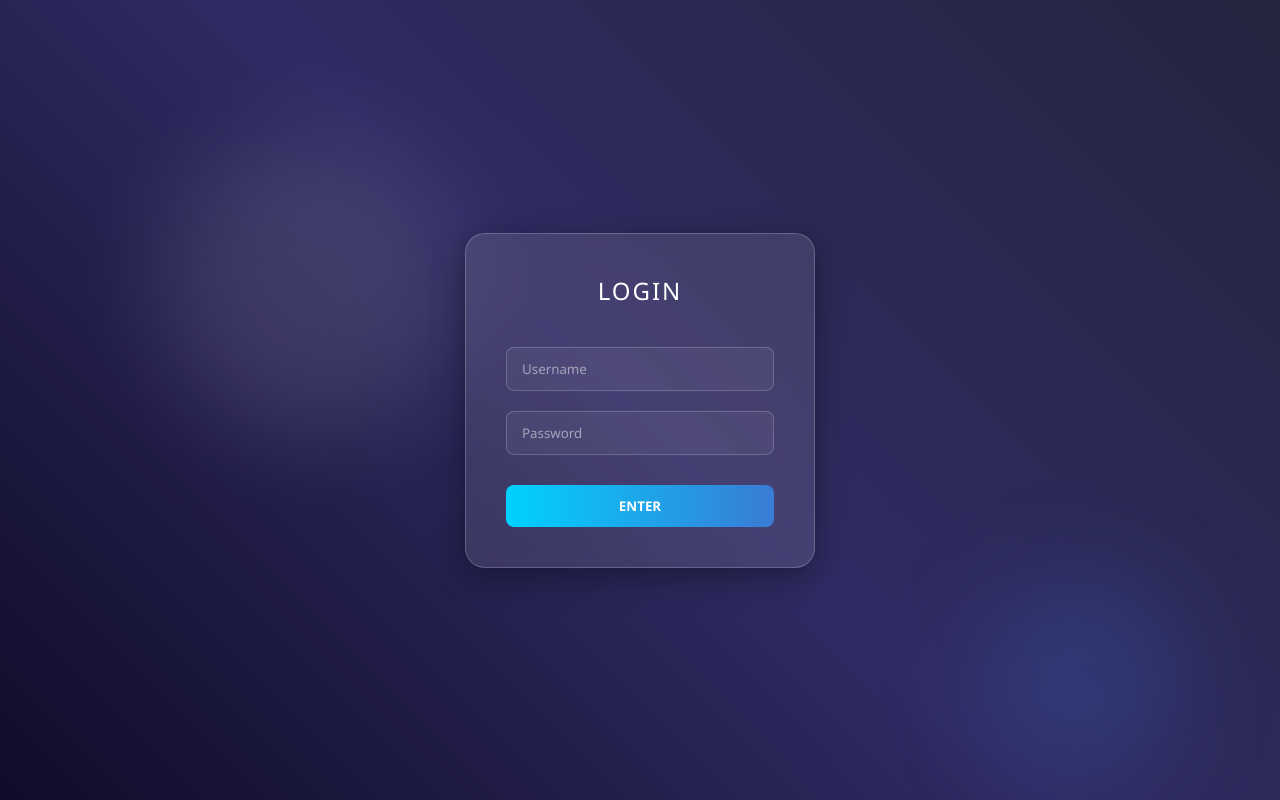
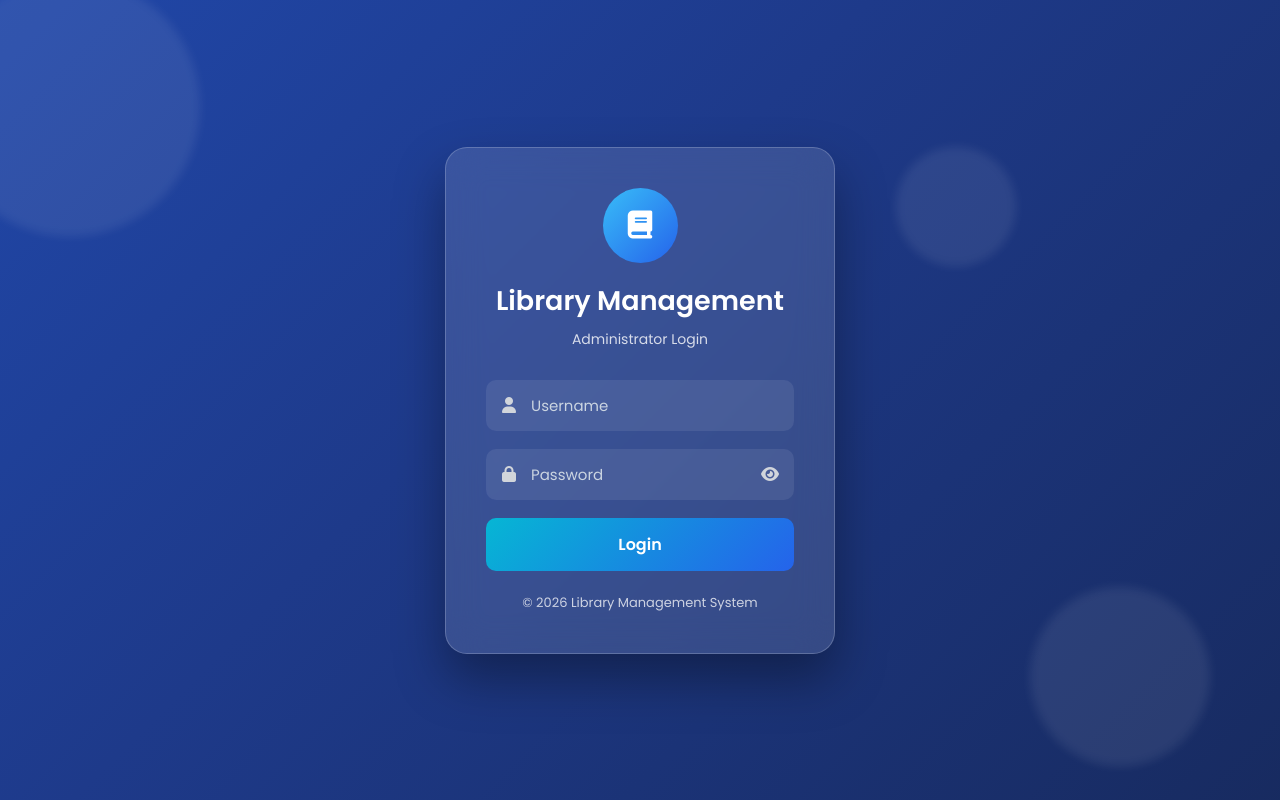
Before and after one commit to tanishktyagi17/Library-Management-System, a Flask app: page /login in a window 1280 px wide. Run offline with Flask 3, Linux system fonts and the light colour scheme.

Commit message:
Revamp login page title and styles
Updated the title and enhanced styling for the login page, including background animations and input fields.

```diff
--- a/templates/login.html
+++ b/templates/login.html
@@ -3,134 +3,344 @@
 <head>
     <meta charset="UTF-8">
     <meta name="viewport" content="width=device-width, initial-scale=1.0">
-    <title>Modern Login</title>
+    <title>Library Management System | Login</title>
+
+    <!-- Google Font -->
+    <link href="https://fonts.googleapis.com/css2?family=Poppins:wght@300;400;500;600;700&display=swap" rel="stylesheet">
+
+    <!-- Font Awesome -->
+    <link rel="stylesheet"
+          href="https://cdnjs.cloudflare.com/ajax/libs/font-awesome/6.7.2/css/all.min.css">
+
     <style>
-        /* General Reset & Background */
-        * {
-            margin: 0;
-            padding: 0;
-            box-sizing: border-box;
-            font-family: 'Segoe UI', Tahoma, Geneva, Verdana, sans-serif;
+
+*{
+    margin:0;
+    padding:0;
+    box-sizing:border-box;
+    font-family:'Poppins',sans-serif;
 }
 
-        body {
-            height: 100vh;
-            display: flex;
-            justify-content: center;
-            align-items: center;
-            background: linear-gradient(45deg, #0f0c29, #302b63, #24243e);
-            overflow: hidden;
+body{
+    height:100vh;
+    display:flex;
+    justify-content:center;
+    align-items:center;
+    overflow:hidden;
+    background:linear-gradient(-45deg,#0f172a,#1e3a8a,#2563eb,#06b6d4);
+    background-size:400% 400%;
+    animation:bg 12s ease infinite;
 }
 
-        /* Floating Background Circles for Depth */
-        .background-blobs {
-            position: absolute;
-            width: 100%;
-            height: 100%;
-            z-index: -1;
+@keyframes bg{
+    0%{background-position:0% 50%;}
+    50%{background-position:100% 50%;}
+    100%{background-position:0% 50%;}
 }
 
-        .blob {
-            position: absolute;
-            background: rgba(255, 255, 255, 0.1);
-            border-radius: 50%;
-            filter: blur(50px);
-            animation: float 20s infinite alternate;
+.circle{
+    position:absolute;
+    border-radius:50%;
+    background:rgba(255,255,255,.08);
+    filter:blur(5px);
+    animation:float 10s infinite ease-in-out alternate;
 }
 
-        /* Glassmorphism Card */
-        .login-container {
-            background: rgba(255, 255, 255, 0.1);
-            backdrop-filter: blur(15px);
-            border: 1px solid rgba(255, 255, 255, 0.2);
-            padding: 40px;
-            border-radius: 20px;
-            box-shadow: 0 8px 32px 0 rgba(0, 0, 0, 0.37);
-            width: 350px;
-            text-align: center;
-            animation: fadeIn 1s ease-out;
+.circle:nth-child(1){
+    width:260px;
+    height:260px;
+    left:-60px;
+    top:-50px;
 }
 
-        h2 {
-            color: white;
-            margin-bottom: 30px;
-            font-weight: 300;
-            letter-spacing: 2px;
+.circle:nth-child(2){
+    width:180px;
+    height:180px;
+    right:70px;
+    bottom:60px;
 }
 
-        /* Input Styling */
-        input {
-            width: 100%;
-            padding: 12px 15px;
-            margin: 10px 0;
-            background: rgba(255, 255, 255, 0.05);
-            border: 1px solid rgba(255, 255, 255, 0.2);
-            border-radius: 8px;
-            color: white;
-            outline: none;
-            transition: 0.3s;
+.circle:nth-child(3){
+    width:120px;
+    height:120px;
+    left:70%;
+    top:15%;
 }
 
-        input::placeholder {
-            color: rgba(255, 255, 255, 0.5);
+@keyframes float{
+    from{transform:translateY(0);}
+    to{transform:translateY(35px);}
 }
 
-        input:focus {
-            background: rgba(255, 255, 255, 0.1);
-            border-color: #00d2ff;
-            box-shadow: 0 0 10px rgba(0, 210, 255, 0.3);
+.login-box{
+
+    width:390px;
+    padding:40px;
+    border-radius:22px;
+
+    background:rgba(255,255,255,.12);
+    backdrop-filter:blur(18px);
+
+    border:1px solid rgba(255,255,255,.2);
+
+    box-shadow:0 25px 50px rgba(0,0,0,.35);
+
+    color:white;
+
 }
 
-        /* Button Styling */
-        button {
-            width: 100%;
-            padding: 12px;
-            margin-top: 20px;
-            border: none;
-            border-radius: 8px;
-            background: linear-gradient(to right, #00d2ff, #3a7bd5);
-            color: white;
-            font-weight: bold;
-            cursor: pointer;
-            transition: transform 0.2s, box-shadow 0.2s;
+.logo{
+
+    width:75px;
+    height:75px;
+
+    margin:auto;
+    margin-bottom:18px;
+
+    border-radius:50%;
+
+    background:linear-gradient(135deg,#38bdf8,#2563eb);
+
+    display:flex;
+    justify-content:center;
+    align-items:center;
+
+    font-size:28px;
 }
 
-        button:hover {
-            transform: translateY(-2px);
-            box-shadow: 0 5px 15px rgba(0, 210, 255, 0.4);
+h1{
+
+    text-align:center;
+    font-size:27px;
+    font-weight:600;
 }
 
-        button:active {
-            transform: translateY(0);
+.subtitle{
+
+    text-align:center;
+    opacity:.8;
+    margin-top:8px;
+    margin-bottom:30px;
+    font-size:14px;
 }
 
-        /* Animations */
-        @keyframes fadeIn {
-            from { opacity: 0; transform: translateY(20px); }
-            to { opacity: 1; transform: translateY(0); }
+.input-box{
+
+    position:relative;
+    margin-bottom:18px;
 }
 
-        @keyframes float {
-            0% { transform: translate(0, 0); }
-            100% { transform: translate(50px, 100px); }
+.input-box i:first-child{
+
+    position:absolute;
+    left:16px;
+    top:50%;
+    transform:translateY(-50%);
+    color:#d1d5db;
 }
+
+.input-box input{
+
+    width:100%;
+    padding:14px 45px;
+    border-radius:10px;
+    border:none;
+    outline:none;
+
+    background:rgba(255,255,255,.08);
+    color:white;
+    font-size:15px;
+    transition:.3s;
+}
+
+.input-box input::placeholder{
+    color:#cbd5e1;
+}
+
+.input-box input:focus{
+
+    background:rgba(255,255,255,.15);
+    box-shadow:0 0 15px rgba(56,189,248,.4);
+}
+
+.toggle{
+
+    position:absolute;
+    right:15px;
+    top:50%;
+    transform:translateY(-50%);
+    cursor:pointer;
+    color:#d1d5db;
+}
+
+.error{
+
+    background:#dc262620;
+    border:1px solid #ef4444;
+    color:#fecaca;
+
+    padding:12px;
+    border-radius:8px;
+    margin-bottom:18px;
+    font-size:14px;
+}
+
+button{
+
+    width:100%;
+    padding:14px;
+    border:none;
+    border-radius:10px;
+
+    background:linear-gradient(135deg,#06b6d4,#2563eb);
+
+    color:white;
+    font-size:16px;
+    font-weight:600;
+
+    cursor:pointer;
+
+    transition:.3s;
+}
+
+button:hover{
+
+    transform:translateY(-2px);
+    box-shadow:0 12px 25px rgba(37,99,235,.4);
+}
+
+.footer{
+
+    text-align:center;
+    margin-top:22px;
+    font-size:13px;
+    opacity:.75;
+}
+
+.spinner{
+
+    display:none;
+    margin-left:8px;
+}
+
+@media(max-width:450px){
+
+.login-box{
+
+width:92%;
+padding:30px 25px;
+
+}
+
+}
+
     </style>
+
 </head>
+
 <body>
 
-    <div class="background-blobs">
-        <div class="blob" style="width: 300px; height: 300px; top: 10%; left: 10%;"></div>
-        <div class="blob" style="width: 200px; height: 200px; bottom: 10%; right: 10%; background: rgba(58, 123, 213, 0.2);"></div>
+<div class="circle"></div>
+<div class="circle"></div>
+<div class="circle"></div>
+
+<div class="login-box">
+
+    <div class="logo">
+        <i class="fas fa-book"></i>
     </div>
 
-    <div class="login-container">
-        <h2>LOGIN</h2>
-        <form method="POST">
-            <input type="text" name="username" placeholder="Username" required>
-            <input type="password" name="password" placeholder="Password" required>
-            <button type="submit">ENTER</button>
+    <h1>Library Management</h1>
+
+    <div class="subtitle">
+        Administrator Login
+    </div>
+
+    {% if error %}
+    <div class="error">
+        <i class="fas fa-circle-exclamation"></i>
+        {{ error }}
+    </div>
+    {% endif %}
+
+    <form method="POST" id="loginForm">
+
+        <div class="input-box">
+
+            <i class="fas fa-user"></i>
+
+            <input
+                type="text"
+                name="username"
+                placeholder="Username"
+                autocomplete="username"
+                required>
+
+        </div>
+
+        <div class="input-box">
+
+            <i class="fas fa-lock"></i>
+
+            <input
+                type="password"
+                id="password"
+                name="password"
+                placeholder="Password"
+                autocomplete="current-password"
+                required>
+
+            <i class="fas fa-eye toggle" id="togglePassword"></i>
+
+        </div>
+
+        <button type="submit" id="loginBtn">
+
+            Login
+
+            <i class="fas fa-spinner fa-spin spinner" id="spinner"></i>
+
+        </button>
+
     </form>
+
+    <div class="footer">
+
+        © 2026 Library Management System
+
     </div>
+
+</div>
+
+<script>
+
+const toggle=document.getElementById("togglePassword");
+const password=document.getElementById("password");
+
+toggle.onclick=function(){
+
+if(password.type==="password"){
+
+password.type="text";
+toggle.classList.replace("fa-eye","fa-eye-slash");
+
+}else{
+
+password.type="password";
+toggle.classList.replace("fa-eye-slash","fa-eye");
+
+}
+
+};
+
+document.getElementById("loginForm").addEventListener("submit",function(){
+
+document.getElementById("spinner").style.display="inline-block";
+document.getElementById("loginBtn").disabled=true;
+
+});
+
+</script>
 
 </body>
 </html>
```
Lines whose indentation alone changed are shown as unchanged.
